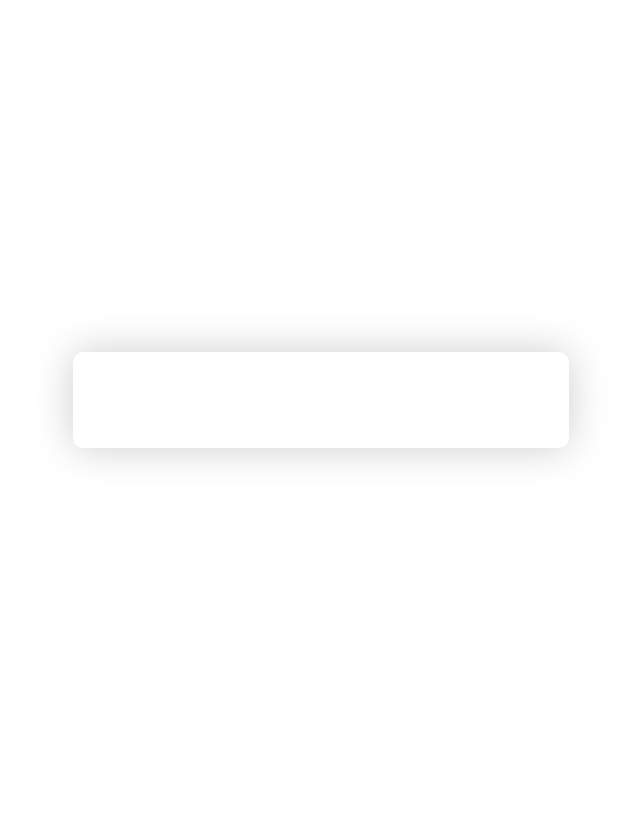
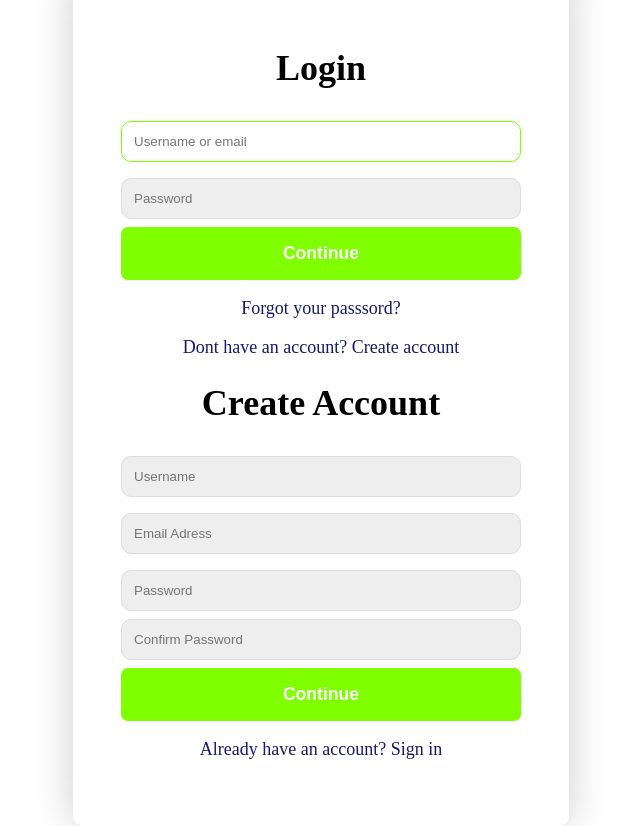
Before and after one commit to Kent-Tsou/PMMT, a plain HTML site: page index.html in a window 1280 px wide. Shown: the whole page, without its empty margins (319-959 px from the left). Before the commit the page ends 800 px from the top, so only its background shows below. Drawn offline with Linux system fonts and the light colour scheme.

Commit message:
07/03/2022

```diff
--- a/index.css
+++ b/index.css
@@ -15,18 +15,6 @@ body {
     box-shadow: 0 0 40px rgba(0, 0, 0, 0.2);
     border-radius: 10px;
     background: white;
-}
-
-.form_hidden {
-    display: none;
-}
-
-.form > *:first-child {
-    margin-top: 0;
-}
-
-.form > *:last-child {
-    margin-bottom: 0;
 }
 
 .form_message {
--- a/index.html
+++ b/index.html
@@ -1,13 +1,14 @@
 <!DOCTYPE html>
+
 <html>
     <head>
         <title>PMMT</title>
         <link rel="stylesheet" href="index.css">
     </head>
+
     <body>
-        <main>
          <div class="container">
-                <form class="form form_hidden" id="login">
+            <form class="form1" id="login">
                 <div>
                     <h1 class="form_title" id="login">Login</h1>
                 </div>
@@ -17,19 +18,42 @@
                     <div class="form_input-error-message"></div>
                 </div>
                 <div class="form_input-group">
-                        <input type="password" class="form_input" autofocus placeholder="Password" ></input>
-                        <div class="form_input-error-message">
-                    </div>
+                <input type="password" class="form_input" autofocus placeholder="Password"></input>
+                <div class="form_input-error-message"></div>
                 <button class="form_button" type="submit">Continue</button>
                 <p class="form_text">
                     <a href="#" class="form_link">Forgot your passsord?</a>
                 </p>
                 <p class="form_text">
-                        <a class="form_link" href="./" id="linkCreatesAccount">Dont have an account? Creat account</a>
+                    <a class="form_link" href="./" id="linkCreateAccount" onclick="forms(2)">Dont have an account? Create account</a>
+                </p>
+            </form>
+
+            <form class="form2" id="createAccount">
+                <div>
+                    <h1 class="form_title">Create Account</h1>
+                </div>
+                <div class="form_message form_message-error"></div>
+                <div class="form_input-group">
+                    <input type="text" class="form_input" autofocus placeholder="Username"></input>
+                    <div class="form_input-error-message"></div>
+                </div>
+                <div class="form_input-group">
+                    <input type="text" class="form_input" autofocus placeholder="Email Adress"></input>
+                    <div class="form_input-error-message"></div>
+                </div>
+                <div class="form_input-group">
+                    <input type="password" class="form_input" autofocus placeholder="Password"></input>
+                    <div class="form_input-error-message"></div>
+                <div class="form_input-group">
+                <input type="password" class="form_input" autofocus placeholder="Confirm Password"></input>
+                    <div class="form_input-error-message"></div>
+                <button class="form_button" type="submit">Continue</button>
+                <p class="form_text">
+                    <a class="form_link" href="./" id="linkLogin" onclick="forms(1)">Already have an account? Sign in</a>
                 </p>
             </form>
         </div>
-        </main>
         <script src="index.js"></script>
     </body>
 </html>
--- a/index.js
+++ b/index.js
@@ -0,0 +1,27 @@
+// document.addEventListener("DOMContentLoaded", ()=> {
+//      const loginForm = document.querySelector("#login");
+//      const createAccountForm = document.querySelector("#createAccount");
+
+//      document.querySelector("#linkCreateAccount").addEventListener("click", e => {
+//          e.preventDefault();
+//          loginForm.classList.add("form_hidden");
+//          createAccountForm.classList.remove("form_hidden")
+//      })
+
+//      document.querySelector("#linkLogin").addEventListener("click", e => {
+//         e.preventDefault();
+//         loginForm.classList.remove("form_hidden");
+//         createAccountForm.classList.add("form_hidden")
+//     })
+// })
+
+let login = document.getElementById("login");
+let createAccount = document.getElementById("createAccount");
+
+function forms(a) {
+    if (a == 1) {
+        login.style.display="none";
+    } else {
+        createAccount.style.display="block";
+    }
+}
```
Lines whose indentation alone changed are shown as unchanged.
